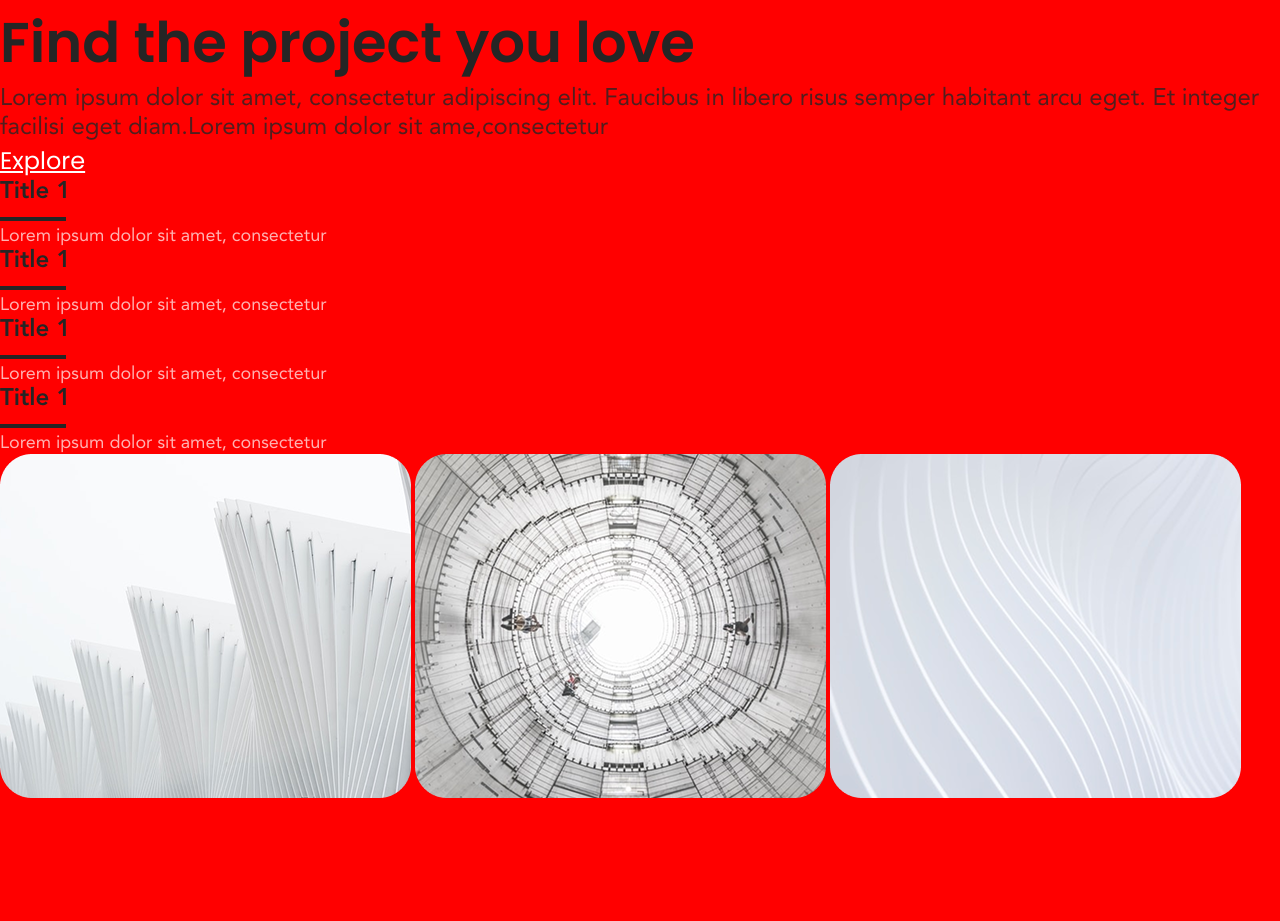
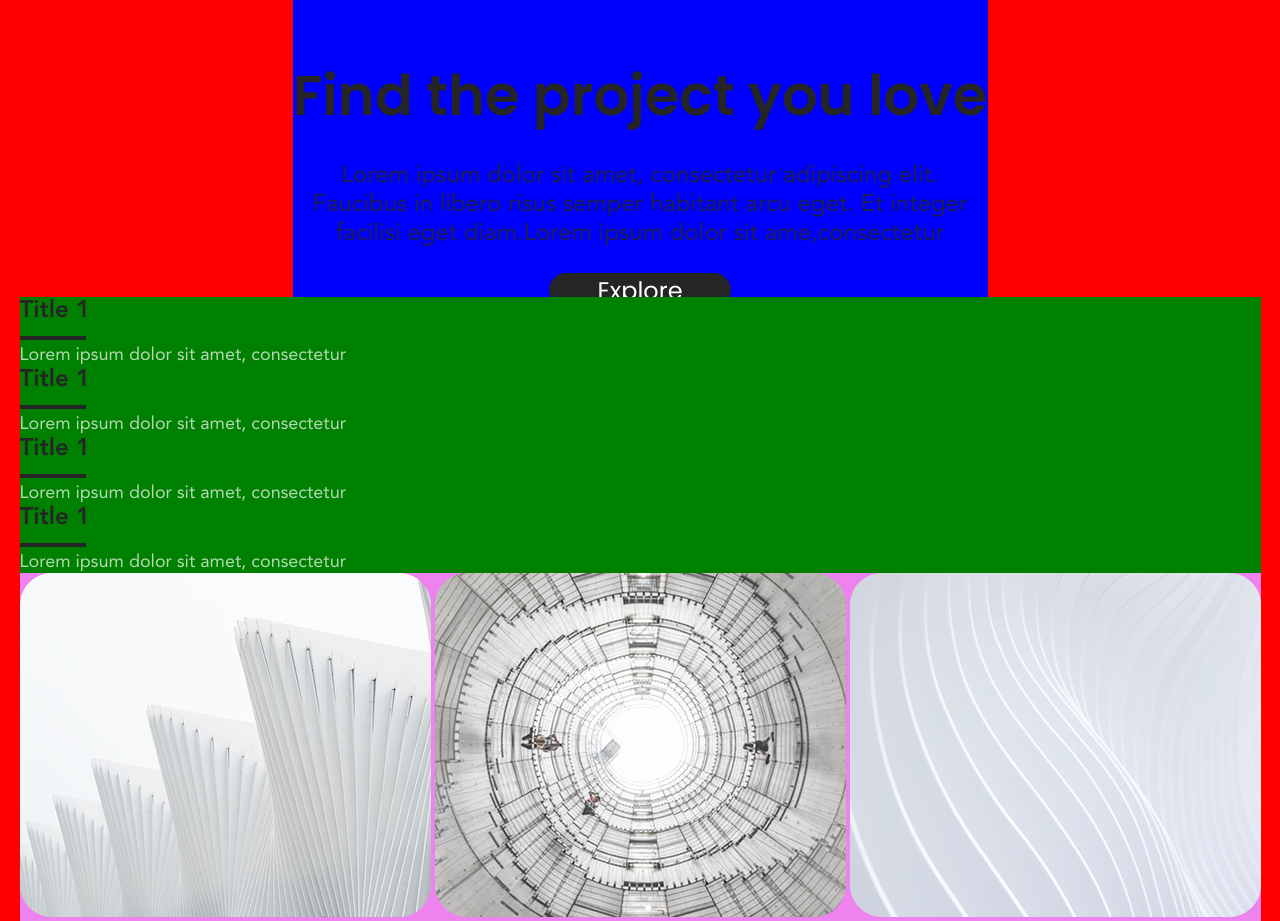
Before and after one commit to Brian-s47/landing-page-designs, a plain HTML site: page index.html in a window 1280 px wide. Before the commit the page ends 802 px from the top, so only its background shows below. Drawn offline with Linux system fonts and the light colour scheme.

Commit message:
feat: :construction: Work Flex: "div__Content"
S Flex work is done in header and div__Content adjusts button styles, alignment and padding, all under figma structure

```diff
--- a/css/styles.css
+++ b/css/styles.css
@@ -7,13 +7,27 @@
 /* --------------------------------------------- Body ------------------------------------------------------------- */
 body{
     background: red;
+    display: flex;
+    flex-direction: column;
+    align-items: center
 }
 /* --------------------------------------------- Header ------------------------------------------------------------- */
 header{
+    background: blue;
+    display: flex;
+    text-align: center;
 
+    width: 695px;
+    height: 297px;
+    padding-top: 64px;
 }
 header  div{
-
+    display: flex;
+    flex-direction: column;
+    justify-content: center;
+    justify-items: center;
+    align-items: center;
+    gap: 24px;
 }
 .div__Content{
 
@@ -32,6 +46,16 @@ header  div{
     font-family: "Poppins-Regular";
     font-size: 24px;
     color: var(--color-2);
+    text-decoration: none;
+    border-radius: 36px;
+    background: var(--color-1);
+
+    display: flex;
+    justify-content: center;
+    align-items: center;
+
+    width: 182px;
+    height: 66px;
 }
 /* --------------------------------------------- Main ------------------------------------------------------------- */
 main{
@@ -39,6 +63,7 @@ main{
 }
 /* --------------------------------------------- div__list -------------------------------------------------------- */
 .div__list{
+    background: green;
 
 }
 .div__list div{
@@ -59,6 +84,7 @@ main{
 }
 /* --------------------------------------------- div__Imagesbottom -------------------------------------------------- */
 .div__Imagesbottom{
+    background: violet;
 
 }
 .div__Imagesbottom img{
```
